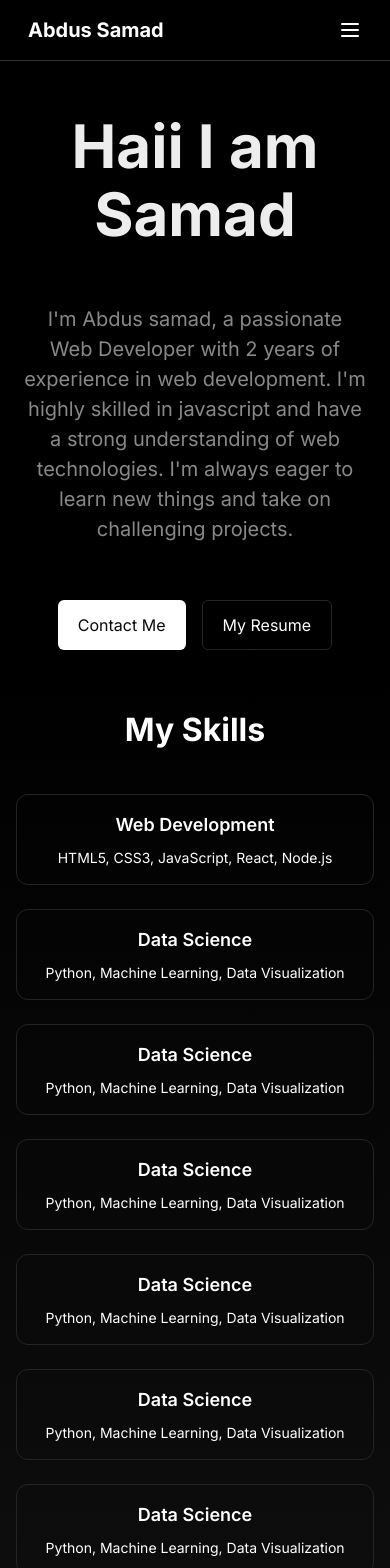
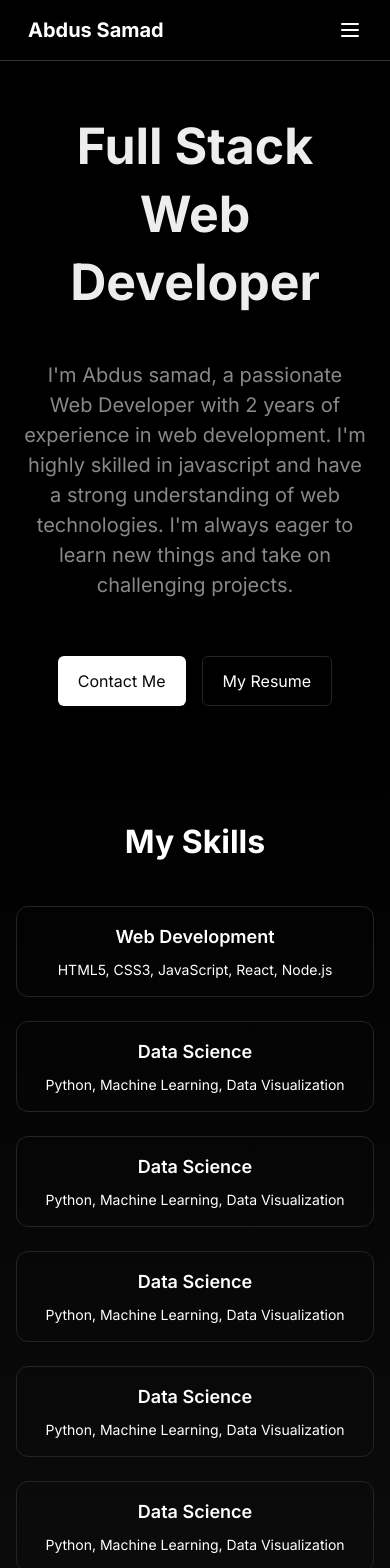
Before and after one commit to Samad-Developer/codsoftportfolio, a Next.js app: page / in a window 390 px wide. Shown: the top 1568 px of the page. Built offline with nearby package versions, Linux system fonts and the light colour scheme.

Commit message:
about change

```diff
--- a/components/about.jsx
+++ b/components/about.jsx
@@ -4,8 +4,8 @@ const about = () => {
     return (
         <section className="bg-black pt-28 sm:pt-48">
             <div className="flex flex-col space-y-4">
-                <h2 className="font-bold text-[#ededed] text-[60px] sm:text-[68px] text-center leading-[68px]">Haii I am Samad</h2>
-                <p className="text-[#888] pt-10 text-[20px] px-6 text-center md:px-32">
+                <h2 className="font-bold text-[#ededed] text-[50px] px-6 sm:text-[68px] text-center leading-[68px]">Full Stack Web Developer</h2>
+                <p className="text-[#888] pt-7 sm:pt-10 text-[20px] px-6 text-center md:px-32">
                     I'm Abdus samad, a passionate Web Developer with 2 years
                     of experience in web development. I'm highly skilled in javascript
                     and have a strong understanding of web technologies.
--- a/components/skills.tsx
+++ b/components/skills.tsx
@@ -3,7 +3,7 @@ import { myskills, Skill } from '../utils/data';
 
 const skills = () => {
   return (
-    <div className="bg-gradient-to-b from-black to-[#111111] text-white text-center text-[32px] font-bold mx-auto sm:px-20 px-4 py-14 sm:py-28">
+    <div className="bg-gradient-to-b from-black to-[#111111] text-white text-center text-[32px] font-bold mx-auto sm:px-20 px-4 py-28">
         <h2 className='pb-10'>My Skills</h2>
         <div className="grid grid-cols-1 sm:grid-cols-2 lg:grid-cols-3 gap-6">
             {myskills.map((skill: Skill) => (
```
